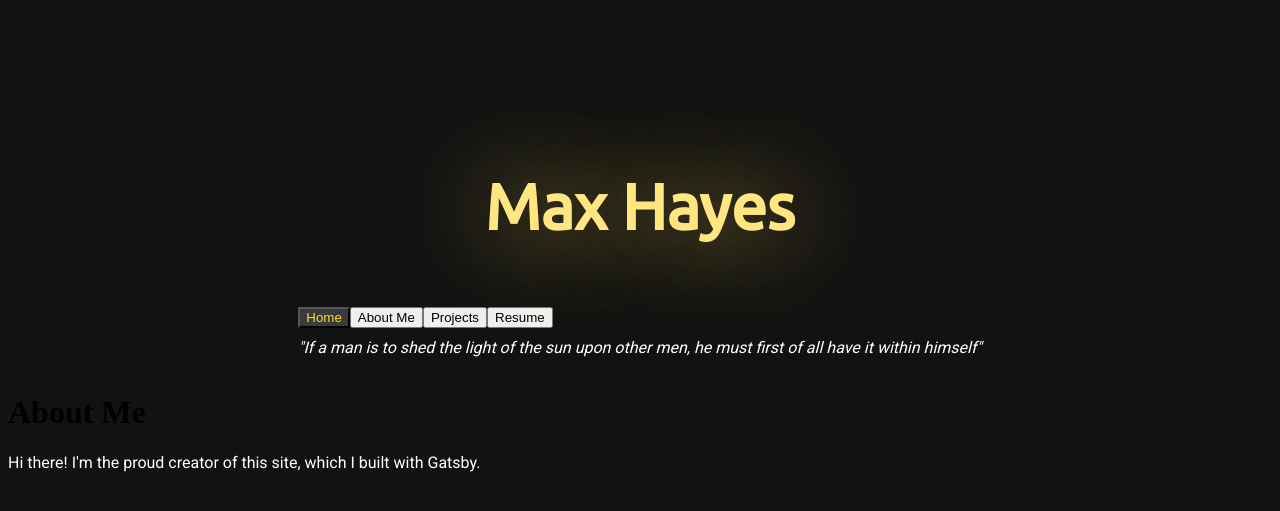
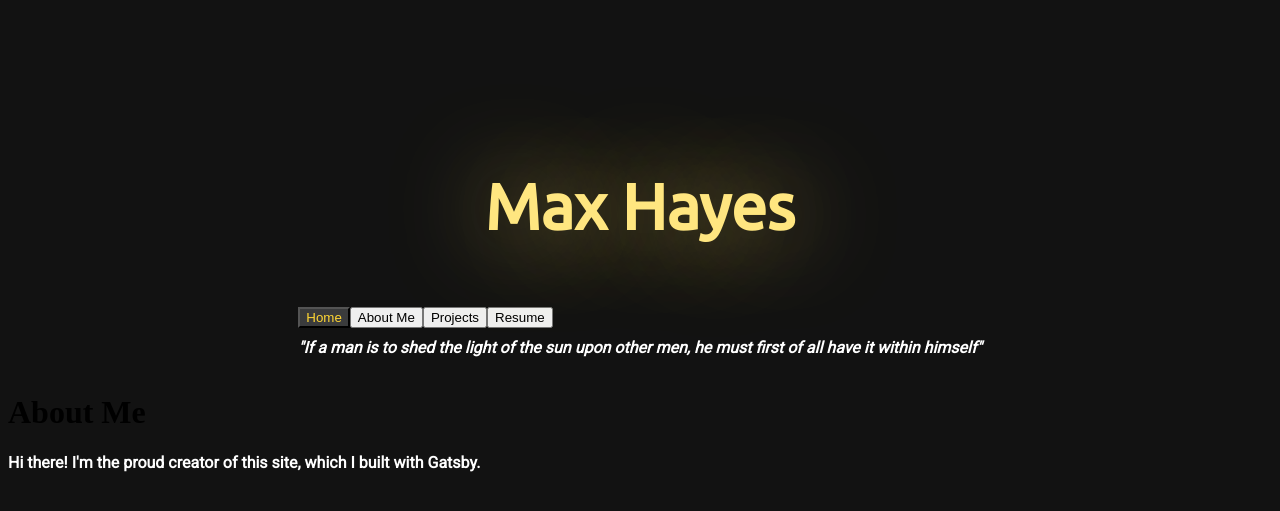
Before and after one commit to maxhayes17/gatsby-test, a Gatsby site: page /page2 in a window 1280 px wide. Shown: the part 75-586 px from the top of the page. Built offline with nearby package versions, Linux system fonts and the light colour scheme; Gatsby itself is replaced by a stand-in of ours.

Commit message:
font weight

```diff
--- a/src/pages/style.css
+++ b/src/pages/style.css
@@ -9,7 +9,8 @@ ul{
 }
 p{
     font-family: "Roboto";
-    color:#ffff
+    color:#ffff;
+    font-weight: bolder;
 }
 
 .nav{
```
